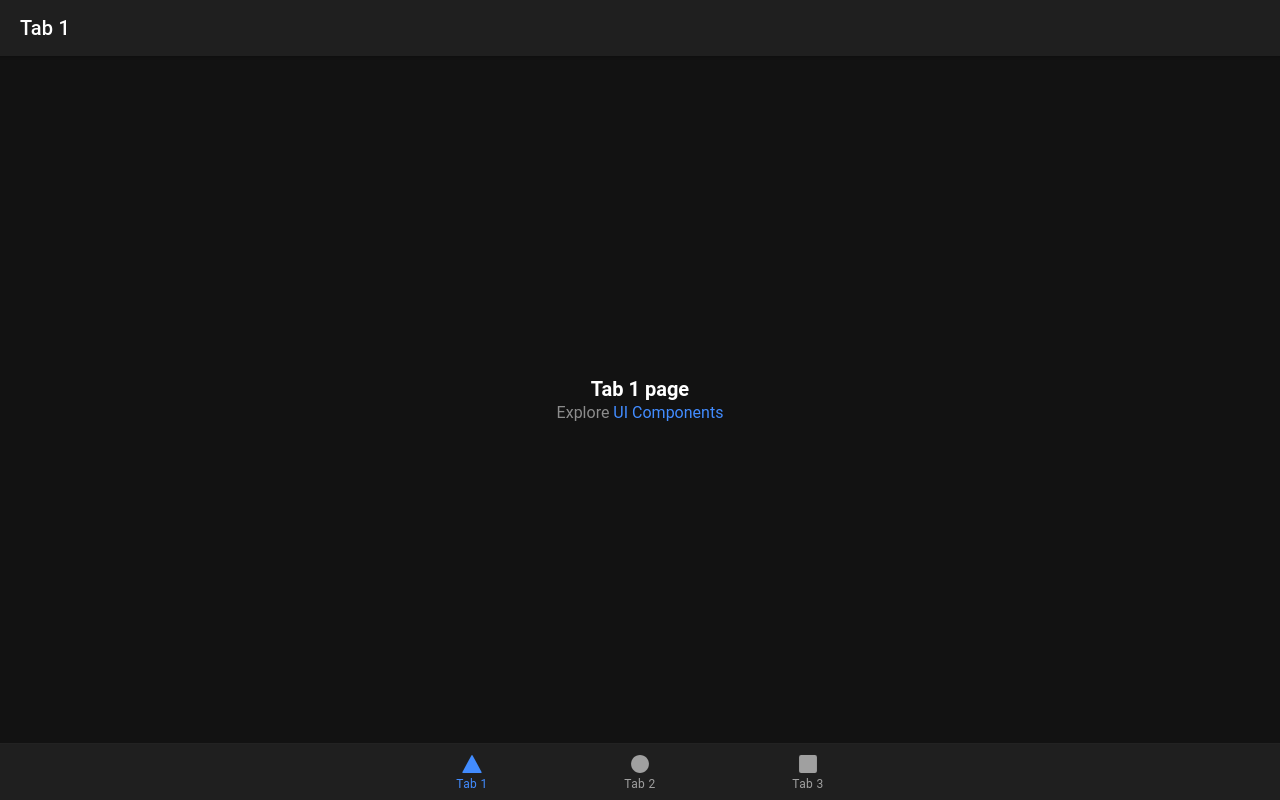
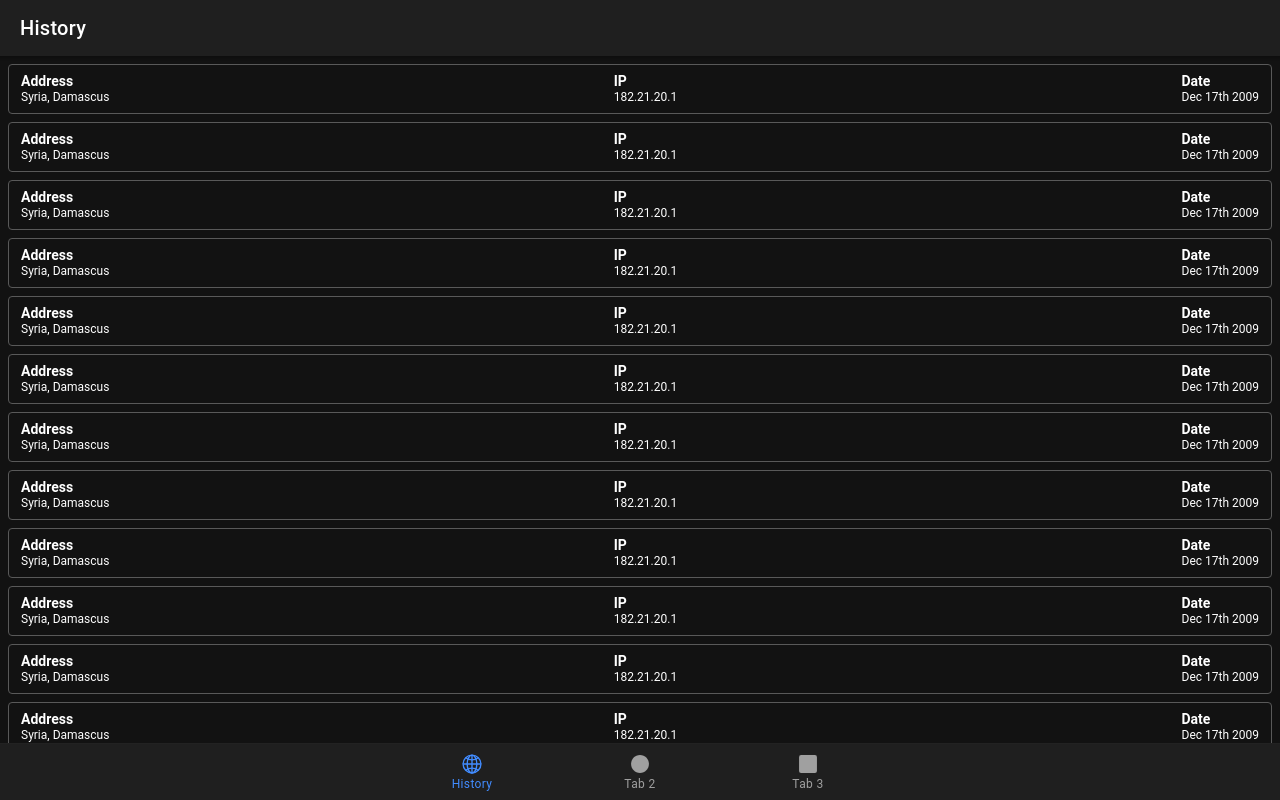
Before and after one commit to ghaliesh/geo-app, a React (Create React App) app: page /tab1 in a window 1280 px wide. Built offline with nearby package versions, Linux system fonts and the light colour scheme.

Commit message:
design: card component

```diff
--- a/package.json
+++ b/package.json
@@ -19,12 +19,14 @@
     "@types/react-dom": "^16.9.10",
     "@types/react-router": "^5.1.11",
     "@types/react-router-dom": "^5.1.7",
+    "@types/styled-components": "^5.1.9",
     "ionicons": "^5.4.0",
     "react": "^17.0.1",
     "react-dom": "^17.0.1",
     "react-router": "^5.2.0",
     "react-router-dom": "^5.2.0",
     "react-scripts": "4.0.2",
+    "styled-components": "^5.3.0",
     "typescript": "^4.1.3",
     "web-vitals": "^0.2.4",
     "workbox-background-sync": "^5.1.4",
--- a/src/App.tsx
+++ b/src/App.tsx
@@ -9,7 +9,7 @@ import {
   IonTabs,
 } from '@ionic/react';
 import { IonReactRouter } from '@ionic/react-router';
-import { ellipse, square, triangle } from 'ionicons/icons';
+import { ellipse, square, triangle, globeOutline } from 'ionicons/icons';
 import Tab1 from './pages/Tab1';
 import Tab2 from './pages/Tab2';
 import Tab3 from './pages/Tab3';
@@ -53,8 +53,8 @@ const App: React.FC = () => (
         </IonRouterOutlet>
         <IonTabBar slot="bottom">
           <IonTabButton tab="tab1" href="/tab1">
-            <IonIcon icon={triangle} />
-            <IonLabel>Tab 1</IonLabel>
+            <IonIcon icon={globeOutline} />
+            <IonLabel>History</IonLabel>
           </IonTabButton>
           <IonTabButton tab="tab2" href="/tab2">
             <IonIcon icon={ellipse} />
--- /dev/null
+++ b/src/components/GeoCard.tsx
@@ -0,0 +1,53 @@
+import { FC } from "react";
+
+import styled from "styled-components";
+
+const Wrapper = styled.div`
+  display: flex;
+  justify-content: space-between;
+  align-items: center;
+  border-radius: 4px;
+  border: 1px solid #595959;;
+  padding: 8px 12px;
+  margin-bottom: 8px;
+`;
+
+const RowWrapper = styled.div`
+  display: flex;
+  flex-direction: column;
+
+  strong {
+    font-size: 14px;
+    line-height: 17px;
+  }
+
+  small {
+    font-size: 12px;
+    line-height: 15px;
+  }
+`;
+
+interface IRow {
+  label: string;
+  value: string | JSX.Element;
+}
+const Row: FC<IRow> = ({ label, value }): JSX.Element => {
+  return (
+    <RowWrapper>
+      <strong>{label}</strong>
+      <small>{value}</small>
+    </RowWrapper>
+  );
+};
+
+const GeoCard = (): JSX.Element => {
+  return (
+    <Wrapper>
+      <Row label="Address" value="Syria, Damascus"></Row>
+      <Row label="IP" value="182.21.20.1"></Row>
+      <Row label="Date" value="Dec 17th 2009"></Row>
+    </Wrapper>
+  );
+};
+
+export default GeoCard;
--- a/src/pages/Tab1.css
+++ b/src/pages/Tab1.css
@@ -0,0 +1,7 @@
+.flex {
+  display: flex;
+}
+
+.column {
+  flex-direction: column;
+}
--- a/src/pages/Tab1.tsx
+++ b/src/pages/Tab1.tsx
@@ -1,5 +1,5 @@
 import { IonContent, IonHeader, IonPage, IonTitle, IonToolbar } from '@ionic/react';
-import ExploreContainer from '../components/ExploreContainer';
+import GeoCard from '../components/GeoCard';
 import './Tab1.css';
 
 const Tab1: React.FC = () => {
@@ -7,16 +7,19 @@ const Tab1: React.FC = () => {
     <IonPage>
       <IonHeader>
         <IonToolbar>
-          <IonTitle>Tab 1</IonTitle>
+          <IonTitle>History</IonTitle>
         </IonToolbar>
       </IonHeader>
       <IonContent fullscreen>
         <IonHeader collapse="condense">
           <IonToolbar>
-            <IonTitle size="large">Tab 1</IonTitle>
+            <IonTitle size="large">History</IonTitle>
           </IonToolbar>
         </IonHeader>
-        <ExploreContainer name="Tab 1 page" />
+
+        <div className="flex column" style={{padding: "8px"}}>
+          {Array(20).fill(null).map(c => <GeoCard />)}
+        </div>
       </IonContent>
     </IonPage>
   );
```
Also changed, not shown: 2 other files (tests, documents, lock files or other folders).
